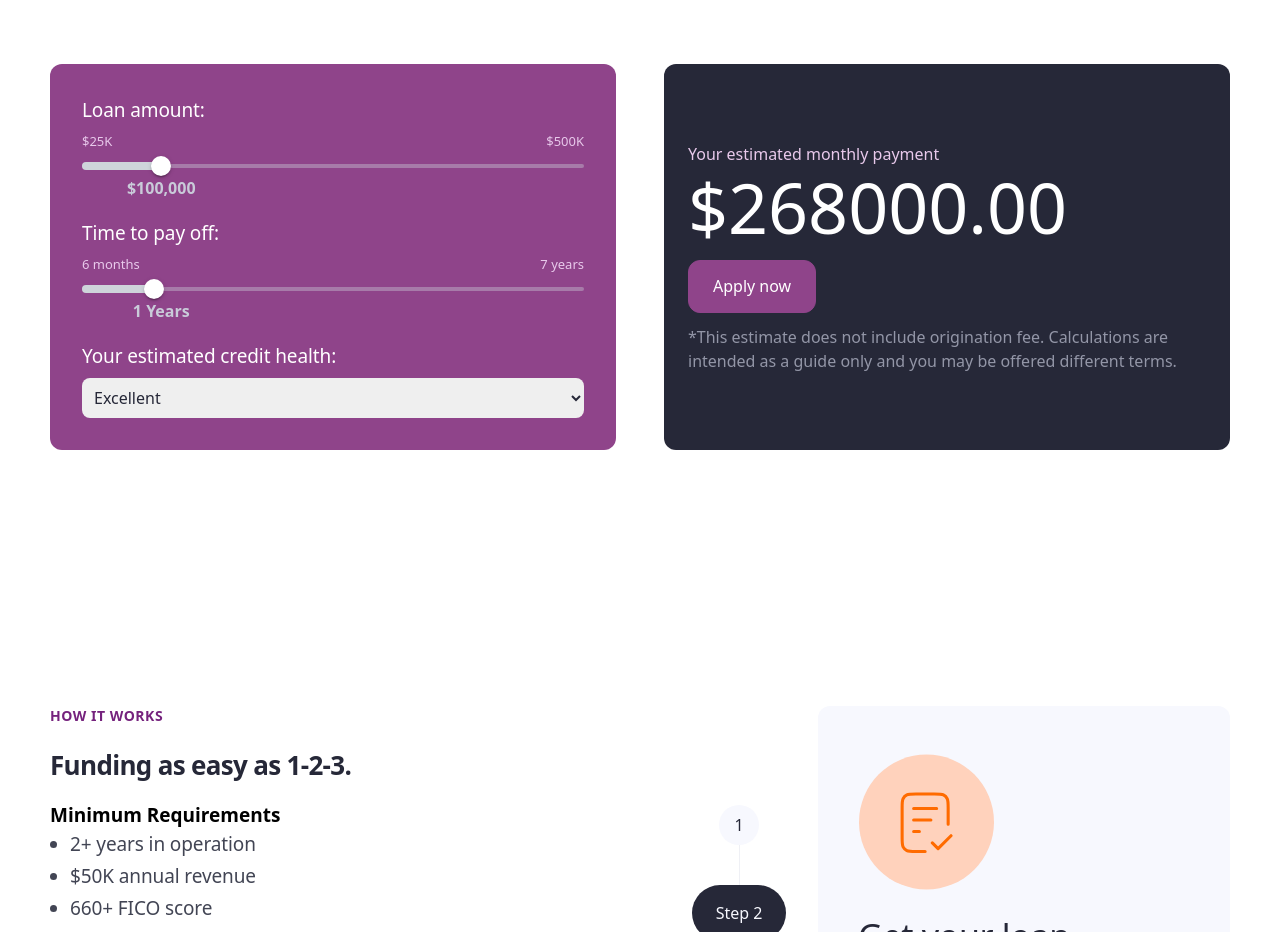
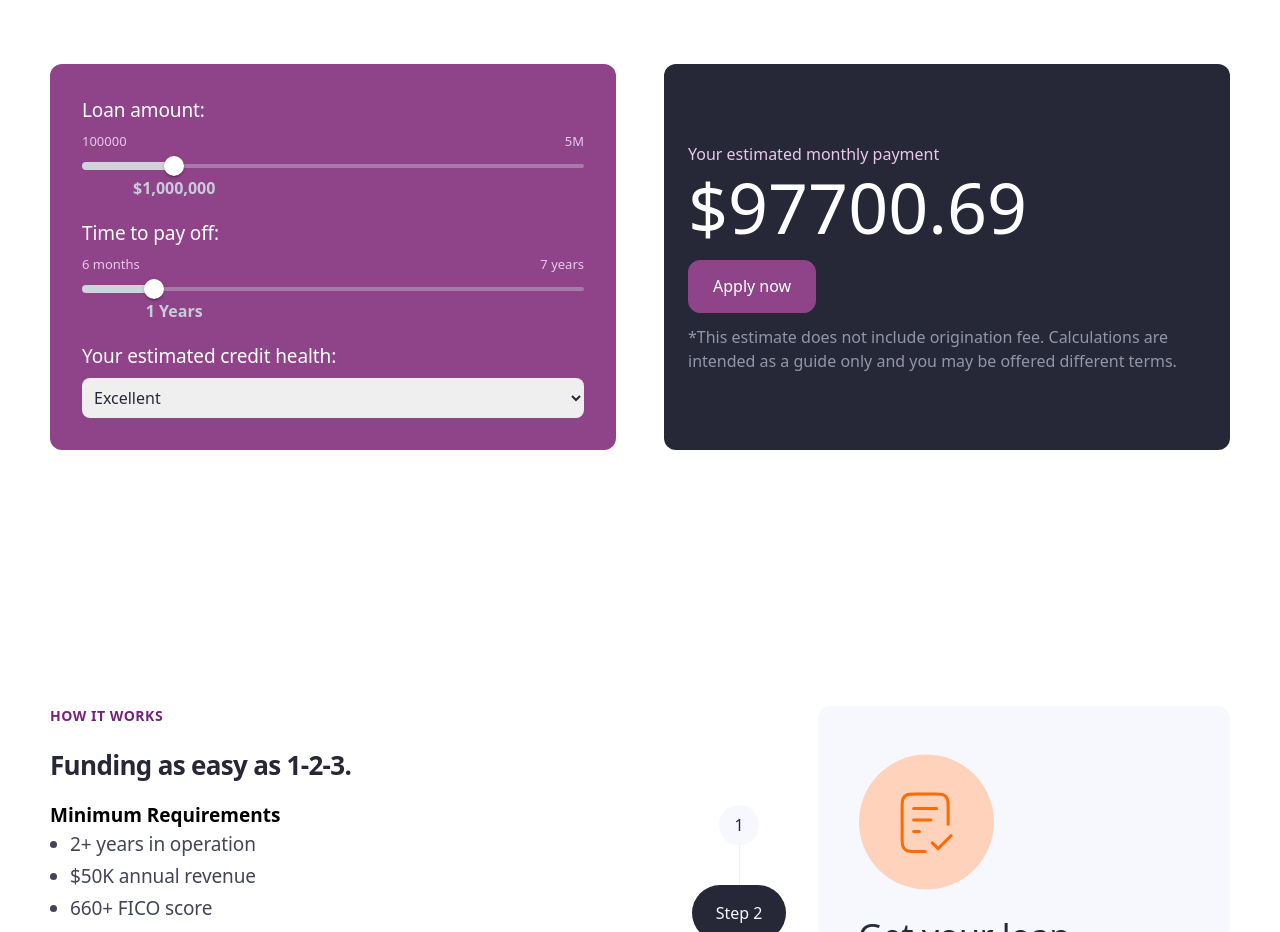
Before and after one commit to soumik9/funding-circle-landing, a Next.js app: page / in a window 1280 px wide. Shown: the part 3241-4173 px from the top of the page. Built offline with nearby package versions, Linux system fonts and the light colour scheme.

Commit message:
calculation fixed

```diff
--- a/src/views/Home/Estimate.jsx
+++ b/src/views/Home/Estimate.jsx
@@ -5,46 +5,65 @@ import EstimateHead from './partials/EstimateHead';
 
 const Estimate = () => {
 
-    const [value, setValue] = useState(100000); // Default loan amount value
+    const [value, setValue] = useState(1000000); // Default loan amount value
     const [duration, setDuration] = useState(2); // Default duration value
     const [range, setRange] = useState('excellent');
 
     const [total, setTotal] = useState(0);
 
+    const calculateTotal = (interest, p, n) => {
+        const r = (interest / 12);
+        const total = (p / n) + (p * r * Math.pow(1 + r, n)) / (Math.pow(1 + r, (n - 1)));
+        return total.toFixed(2);
+    }
+
     useEffect(() => {
         if (duration === 1) {
             if (range === 'excellent') {
-                console.log(Number(value + ((value * 0.07) * 6)).toFixed(2))
-                setTotal(Number(value + ((value * 0.07) * 6)).toFixed(2)); // Adding 7% to the original value
+                const total = calculateTotal(0.17, value, 6);
+                setTotal(total);
             } else if (range === 'very-good') {
-                setTotal(Number(value + ((value * 0.065) * 6)).toFixed(2)); // Adding 6.5% to the original value
+                const total = calculateTotal(0.19, value, 6);
+                setTotal(total);
             } else if (range === 'good') {
-                setTotal(Number(value + ((value * 0.06) * 6)).toFixed(2)); // Adding 6% to the original value
+                const total = calculateTotal(0.21, value, 6);
+                setTotal(total);
             } else if (range === 'fair') {
-                setTotal(Number(value + ((value * 0.055) * 6)).toFixed(2)); // Adding 5.5% to the original value
+                const total = calculateTotal(0.23, value, 6);
+                setTotal(total);
             } else if (range === 'poor') {
-                setTotal(Number(value + ((value * 0.05) * 6)).toFixed(2)); // Adding 5% to the original value
+                const total = calculateTotal(0.25, value, 6);
+                setTotal(total);
             }
         }
 
         if (duration > 1) {
             if (range === 'excellent') {
-                setTotal(Number(value + ((value * 0.07) * (duration * 12))).toFixed(2)); // Adding 7% to the original value
+                const total = calculateTotal(0.17, value, ((duration - 1) * 12));
+                setTotal(total);
             } else if (range === 'very-good') {
-                setTotal(Number(value + ((value * 0.065) * (duration * 12))).toFixed(2)); // Adding 6.5% to the original value
+                const total = calculateTotal(0.19, value, ((duration - 1) * 12));
+                setTotal(total);
             } else if (range === 'good') {
-                setTotal(Number(value + ((value * 0.06) * (duration * 12))).toFixed(2)); // Adding 6% to the original value
+                const total = calculateTotal(0.21, value, ((duration - 1) * 12));
+                setTotal(total);
             } else if (range === 'fair') {
-                setTotal(Number(value + ((value * 0.055) * (duration * 12))).toFixed(2)); // Adding 5.5% to the original value
+                const total = calculateTotal(0.23, value, ((duration - 1) * 12));
+                setTotal(total);
             } else if (range === 'poor') {
-                setTotal(Number(value + ((value * 0.05) * (duration * 12))).toFixed(2)); // Adding 5% to the original value
+                const total = calculateTotal(0.25, value, ((duration - 1) * 12));
+                setTotal(total);
             }
         }
     }, [value, duration, range]);
 
-
     const handleChange = (event, newValue) => {
-        setValue(newValue);
+        if (newValue <= 500000) {
+            setValue(newValue <= 100000 ? 100000 : 500000);  // Ensure it decreases to 100,000 or moves to 500,000
+        } else {
+            const stepsFrom500K = Math.round((newValue - 500000) / 500000) * 500000 + 500000;
+            setValue(stepsFrom500K);
+        }
     };
 
     const handleChangeDuration = (event, newValue) => {
@@ -77,13 +96,14 @@ const Estimate = () => {
                         <div>
                             <p className='body3 mb-[.5rem]'>Loan amount:</p>
                             <p className='flex justify-between body5 text-[#e8c9eb]'>
-                                <span>$25K</span><span>$500K</span>
+                                <span suppressHydrationWarning>100000</span><span>5M</span>
                             </p>
                             <CustomSlider
                                 value={value}
                                 onChange={handleChange}
-                                min={25000}
-                                max={500000}
+                                min={100000}
+                                max={5000000}
+                                step={500000}
                             />
                         </div>
                         <div>
--- a/src/views/Home/partials/CustomSlider.jsx
+++ b/src/views/Home/partials/CustomSlider.jsx
@@ -16,7 +16,7 @@ const WhiteBackgroundSlider = styled(Slider)({
     },
 });
 
-const CustomSlider = ({ value, onChange, min, max, unit }) => {
+const CustomSlider = ({ value, onChange, min, max, unit, ...props }) => {
     const valueDisplayRef = useRef(null);
 
     useEffect(() => {
@@ -50,6 +50,7 @@ const CustomSlider = ({ value, onChange, min, max, unit }) => {
                 valueLabelDisplay="off"
                 min={min}
                 max={max}
+                {...props}
             />
             <div
                 ref={valueDisplayRef}
```
